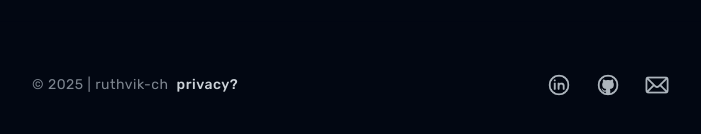
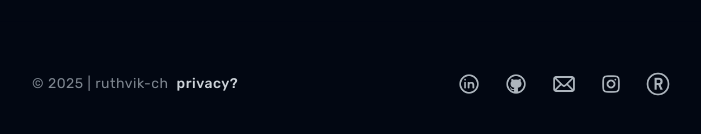
Before and after one commit to ruthvik-ch/portfolio, an Angular app: page /contact in a window 1280 px wide. Shown: the part 524-658 px from the top of the page, without its empty margins (288-989 px from the left). Built offline with nearby package versions, Linux system fonts and the light colour scheme.

Commit message:
footer attribution

```diff
--- a/src/app/shared/components/footer/footer.component.html
+++ b/src/app/shared/components/footer/footer.component.html
@@ -4,37 +4,56 @@
     <a href="/privacy" class="privacy-link">privacy?</a>
   </div>
 
-  <div class="footer-right social-icons">
+  <div class="footer-right">
     <div class="social-icons">
       <a
-            *ngIf="links?.linkedin" [href]="links.linkedin"
+        *ngIf="links?.linkedin"
+        [href]="links.linkedin"
         target="_blank"
         aria-label="LinkedIn"
       >
+        <img [src]="icons.linkedIn" alt="LinkedIn" class="gif-icon" />
+      </a>
+      <a
+        *ngIf="links?.github"
+        [href]="links.github"
+        target="_blank"
+        aria-label="GitHub"
+      >
+        <img [src]="icons.github" alt="Github" class="gif-icon" />
+      </a>
+      <a
+        *ngIf="contact?.email"
+        [href]="'mailto:' + contact.email"
+        aria-label="Email"
+      >
+        <img [src]="icons.email" alt="LinkedIn" class="gif-icon" />
+      </a>
+      <a
+        *ngIf="links?.instagram"
+        [href]="links.instagram"
+        target="_blank"
+        aria-label="instagram"
+      >
+        <img [src]="icons.instagram" alt="instagram" class="gif-icon" />
+      </a>
+
+      <div class="tooltip-wrapper">
+        <a
+          class="attribution"
+          *ngIf="links?.instagram"
+          href="https://storyset.com/internet"
+          target="_blank"
+          aria-label="attribution"
+        >
           <img
-              [src]="icons.linkedIn"
-              alt="LinkedIn"
+            src="assets/images/ss-r-100.png"
+            alt="attribution"
             class="gif-icon"
           />
         </a>
-          <a
-            *ngIf="links?.github" [href]="links.github"
-            target="_blank"
-            aria-label="GitHub"
-          >
-            <img
-              [src]="icons.github"
-              alt="Github"
-              class="gif-icon"
-            />
-          </a>
-          <a *ngIf="contact?.email" [href]="'mailto:' + contact.email" aria-label="Email">
-            <img
-              [src]="icons.email"
-              alt="LinkedIn"
-              class="gif-icon"
-            />
-          </a>
+        <span class="custom-tooltip">Internet illustrations by Storyset</span>
+      </div>
     </div>
   </div>
 </footer>
--- a/src/app/shared/components/footer/footer.component.scss
+++ b/src/app/shared/components/footer/footer.component.scss
@@ -27,23 +27,31 @@
   }
 
   .footer-right {
+
+    .social-icons {
+  display: flex;
+  align-items: center;
+  gap: 1.2rem;
+
+  a {
     display: flex;
-    gap: 1.2rem;
+    align-items: center;
+    justify-content: center;
+    color: var(--text-color);
+    font-size: 1.25rem;
+    transition: color 0.3s ease;
 
-    a {
+    &:hover {
       color: var(--text-color);
-      font-size: 1.1rem;
+    }
 
-      &:hover {
-        color: var(--text-color);
-      }
-
-      img.gif-icon {
-        height: 30px;
-        width: 30px;
-        object-fit: contain;
-      }
+    img.gif-icon {
+      height: 28px;
+      width: 28px;
+      object-fit: contain;
     }
+  }
+}
   }
 
   @media (max-width: 768px) {
@@ -56,27 +64,44 @@
     }
   }
 }
-      .social-icons {
-        display: flex;
-        align-items: center;
-        gap: 1.2rem;
 
-        a {
-          display: flex;
-          align-items: center;
-          justify-content: center;
-          color: var(--text-color);
-          font-size: 1.25rem;
-          transition: color 0.3s ease;
+.tooltip-wrapper {
+  position: relative;
+  display: inline-block;
 
-          &:hover {
-            color: var(--text-color);
-          }
+  .custom-tooltip {
+    visibility: hidden;
+    background-color: var(--bg-color-translucent);
+    color: var(--text-color);
+    text-align: center;
+    border-radius: var(--rad-min);
+    padding: 0.4rem 0.6rem;
+    font-size: 0.7rem;
+    position: absolute;
+    bottom: 125%; // Above the icon
+    left: 50%;
+    transform: translateX(-50%);
+    white-space: nowrap;
+    opacity: 0;
+    transition: opacity 0.3s ease;
+    z-index: 99;
 
-          img.gif-icon {
-            height: 24px;
-            width: 24px;
-            object-fit: contain;
-          }
-        }
-      }
+    // Optional arrow
+    &::after {
+      content: "";
+      position: absolute;
+      top: 100%; // Arrow below the tooltip
+      left: 50%;
+      transform: translateX(-50%);
+      border-width: 5px;
+      border-style: solid;
+      border-color: var(--bg-color-translucent) transparent transparent
+        transparent;
+    }
+  }
+
+  &:hover .custom-tooltip {
+    visibility: visible;
+    opacity: 1;
+  }
+}
```
Lines whose indentation alone changed are shown as unchanged.
